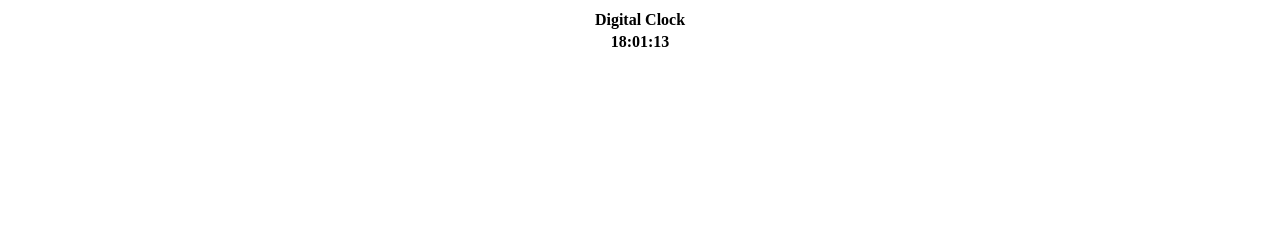
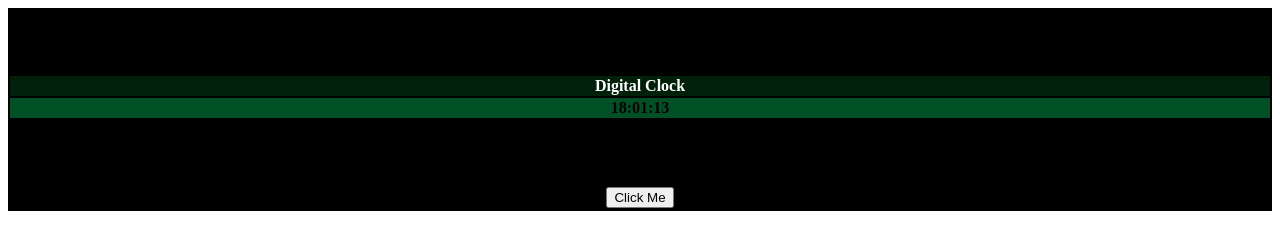
Before and after one commit to JAnteroAlmeida/JAA-Mobile, a plain HTML site: page Index.html in a window 1280 px wide. Drawn offline with Linux system fonts and the light colour scheme.

Commit message:
Update Index.html

```diff
--- a/Index.html
+++ b/Index.html
@@ -25,17 +25,43 @@ if (i<10)
 return i;
 }
 
+function disp_alert()
+{
+alert("Parabéns!!");
+}
+
 </script>
 </head>
 
 <body onload="startTime()">
 
-<table border="0" color="#666666" width="100%">
+<table border="0" bgcolor="#000000" width="100%">
   <tr>
+    <th>*</th>
+  </tr>
+  <tr>
+    <th>***</th>
+  </tr>
+  <tr>
+    <th>*</th>
+  </tr>
+  <tr bgcolor=rgb(2,71,9) style="color: rgb(255,255,255)">
     <th>Digital Clock</th>
   </tr>
+  <tr bgcolor=rgb(255,255,255) style="color: rgb(0,0,0)">
+    <th><div id="txt"></div></th>
+  </tr>
   <tr>
-    <th><div id="txt"></div></th>
+    <th>*</th>
+  </tr>
+  <tr>
+    <th>***</th>
+  </tr>
+  <tr>
+    <th>*</th>
+  </tr>
+  <tr>
+    <th><input type="button" onclick="disp_alert()" value="Click Me"></th>
   </tr>
 </table>
 
```
